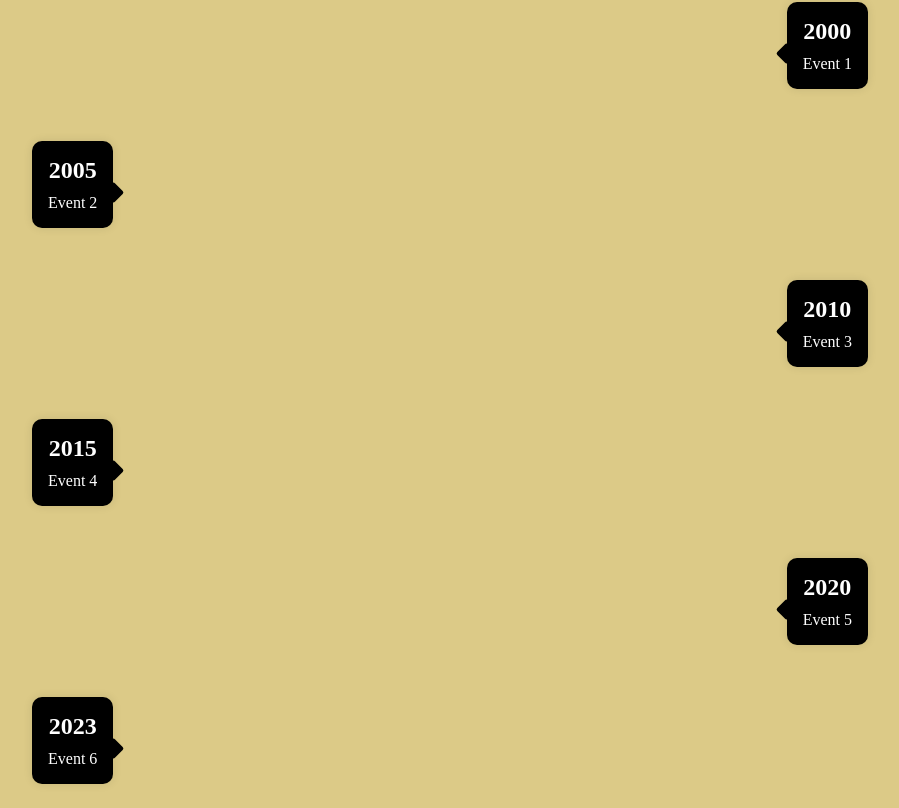
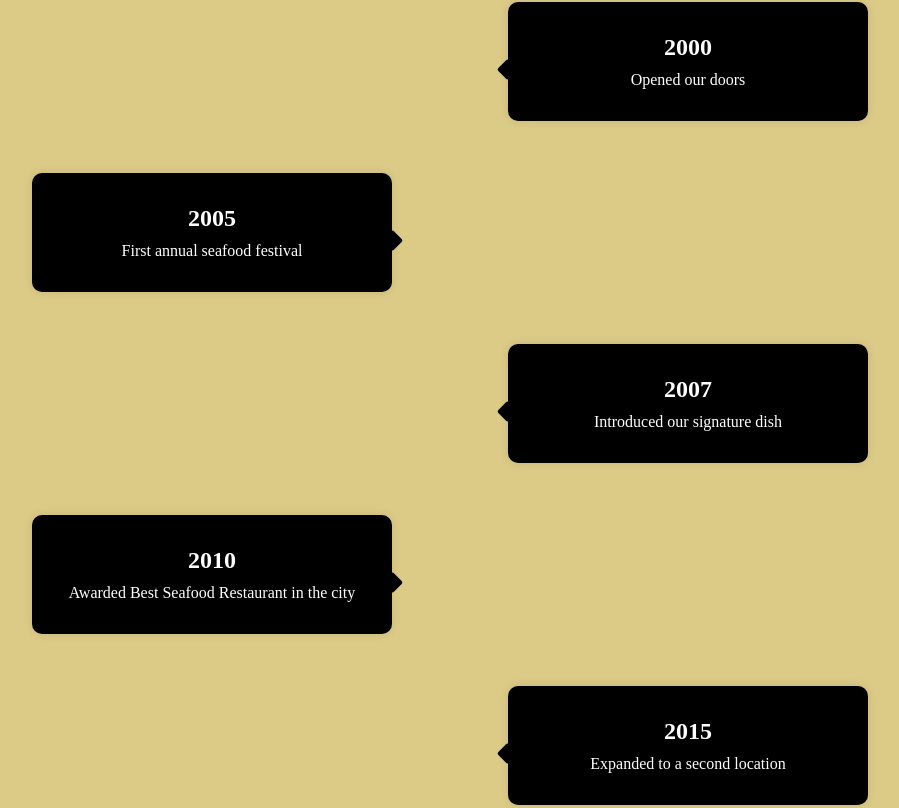
Before and after one commit to RadwanJunior/CleopatrasKitchen.github.io, a React (Create React App) app: page /history in a window 1280 px wide. Shown: the part 232-1040 px from the top of the page, without its empty margins (190-1089 px from the left). Built offline with nearby package versions, Linux system fonts and the light colour scheme; a web font is replaced by a local one.

Commit message:
Adjusted timeline and added events

```diff
--- a/src/container/Timeline/Timeline.css
+++ b/src/container/Timeline/Timeline.css
@@ -46,11 +46,12 @@
     align-items: center;
     background-color: #000;
     color: #fff;
-    padding: 1rem;
+    padding: 2rem;
     border-radius: 10px;
     box-shadow: 0px 0px 10px 0px rgba(0, 0, 0, 0.1);
     position: relative;
     margin: 1rem 2rem;
+    width: 40%;
 }
 
 .timeline-content::after {
--- a/src/container/Timeline/events.json
+++ b/src/container/Timeline/events.json
@@ -1,8 +1,11 @@
 [
-    { "id": 1, "event": "Event 1", "date": "2000" },
-    { "id": 2, "event": "Event 2", "date": "2005" },
-    { "id": 3, "event": "Event 3", "date": "2010" },
-    { "id": 4, "event": "Event 4", "date": "2015" },
-    { "id": 5, "event": "Event 5", "date": "2020" },
-    { "id": 6, "event": "Event 6", "date": "2023" }
+    { "id": 1, "event": "Opened our doors", "date": "2000" },
+    { "id": 2, "event": "First annual seafood festival", "date": "2005" },
+    { "id": 3, "event": "Introduced our signature dish", "date": "2007" },
+    { "id": 4, "event": "Awarded Best Seafood Restaurant in the city", "date": "2010" },
+    { "id": 5, "event": "Expanded to a second location", "date": "2015" },
+    { "id": 6, "event": "Launched online ordering", "date": "2018" },
+    { "id": 7, "event": "Celebrated serving our millionth customer", "date": "2020" },
+    { "id": 8, "event": "Introduced sustainable sourcing practices", "date": "2021" },
+    { "id": 9, "event": "Opened our first international branch", "date": "2023" }
 ]
```
